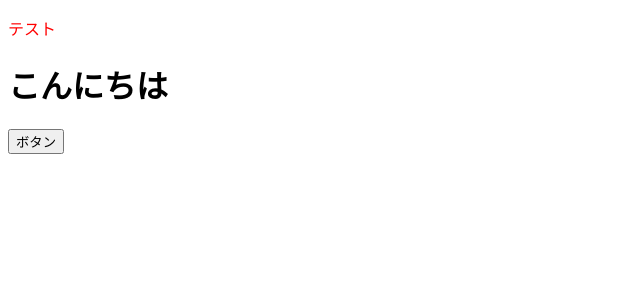
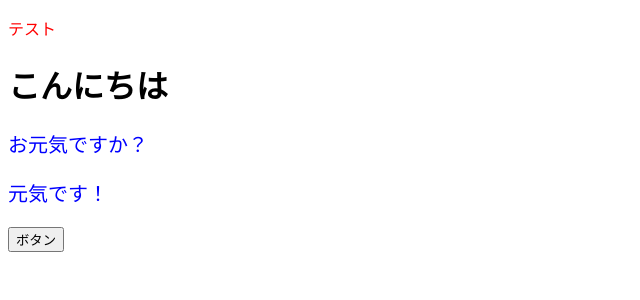
Before and after one commit to kuro1221/sample-app, a React (Create React App) app: page / in a window 1280 px wide. Shown: the top 300 px of the page, without its empty margins (0-640 px from the left). Built offline with nearby package versions, Linux system fonts and the light colour scheme.

Commit message:
ColorMessageをComponent化

```diff
--- a/src/App.jsx
+++ b/src/App.jsx
@@ -1,5 +1,6 @@
 import ReactDOM from 'react-dom'
 import React from 'react'
+import { ColoredMessage } from './components/ColoredMessage'
 
 export const App = () => {
   const clickButton = () => {
@@ -15,6 +16,8 @@ export const App = () => {
     <>
       <p style={{ color: 'red' }}>テスト</p>
       <h1 style={{ contentStyle }}>こんにちは</h1>
+      <ColoredMessage color="blue">お元気ですか？</ColoredMessage>
+      <ColoredMessage color="blue">元気です！</ColoredMessage>
       <button onClick={clickButton}>ボタン</button>
     </>
   )
--- /dev/null
+++ b/src/components/ColoredMessage.jsx
@@ -0,0 +1,10 @@
+export const ColoredMessage = (props) => {
+  const { color, children } = props
+
+  const contentStyle = {
+    color,
+    fontSize: '20px',
+  }
+
+  return <p style={contentStyle}>{children}</p>
+}
```
